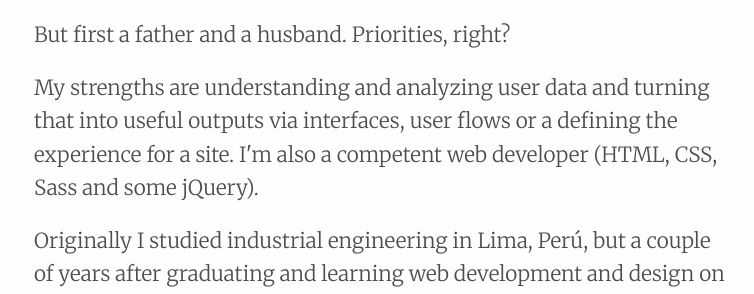
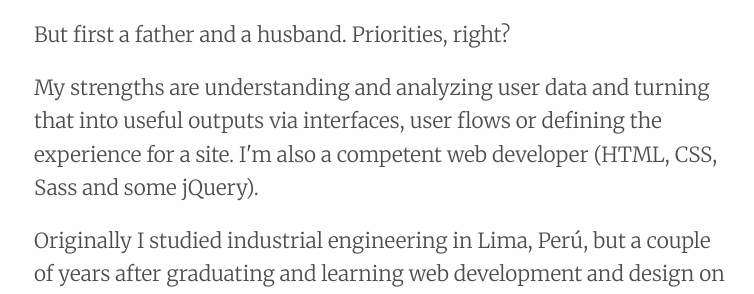
Before and after one commit to arturogh/arturogh, a Jekyll site: the page built from about.html, in a window 1280 px wide. Shown: the part 598-892 px from the top of the page, without its empty margins (256-1010 px from the left). Built offline with Jekyll 4.4.1, drawn with Linux system fonts in a browser that asks for light colours.

```diff
--- a/about.html
+++ b/about.html
@@ -10,7 +10,7 @@ published: true
 
 <div class="-bio">
 	<p>But first a father and a husband. Priorities, right?</p>
-  <p>My strengths are understanding and analyzing user data and turning that into useful outputs via interfaces, user flows or a defining the experience for a site. I'm also a competent web developer (HTML, CSS, Sass and some jQuery).</p>
+  <p>My strengths are understanding and analyzing user data and turning that into useful outputs via interfaces, user flows or defining the experience for a site. I'm also a competent web developer (HTML, CSS, Sass and some jQuery).</p>
   <p>Originally I studied industrial engineering in Lima, Perú, but a couple of years after graduating and learning web development and design on my own, I made the swicth (the big career change!). I joined an education non-profit with a web development wing called <a href="http://laboratoria.la">Laboratoria</a>. Now, I'm studying a 10 week course in General Assembly in Seattle to consolidate my skills and have a solid foundation on which to grow on this new career path.</p>
   <h3>Other stuff I enjoy<h3>
     <ul>
```
